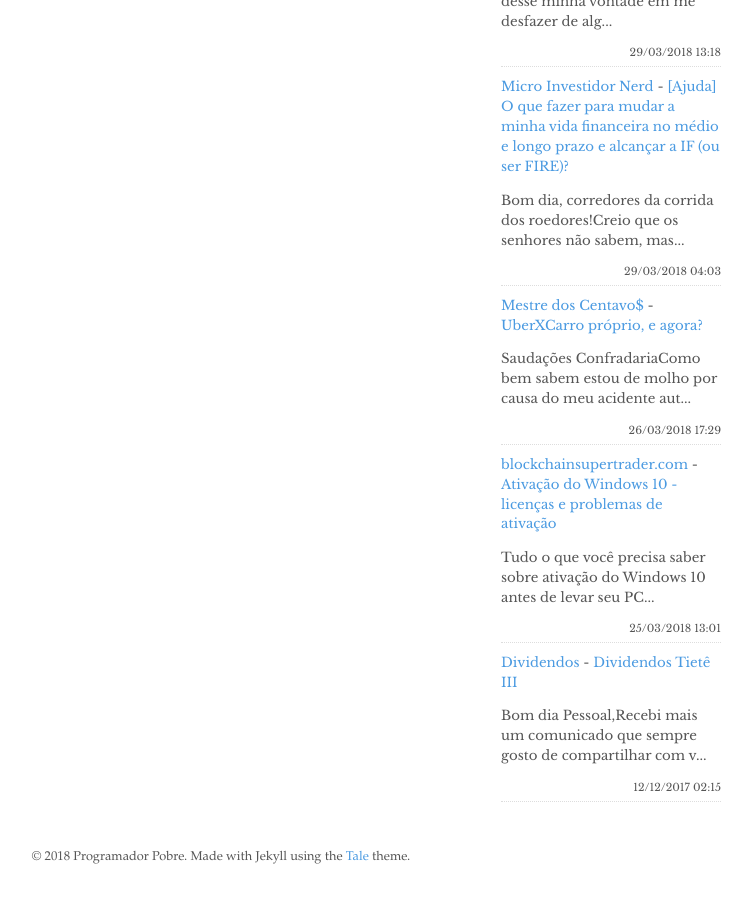
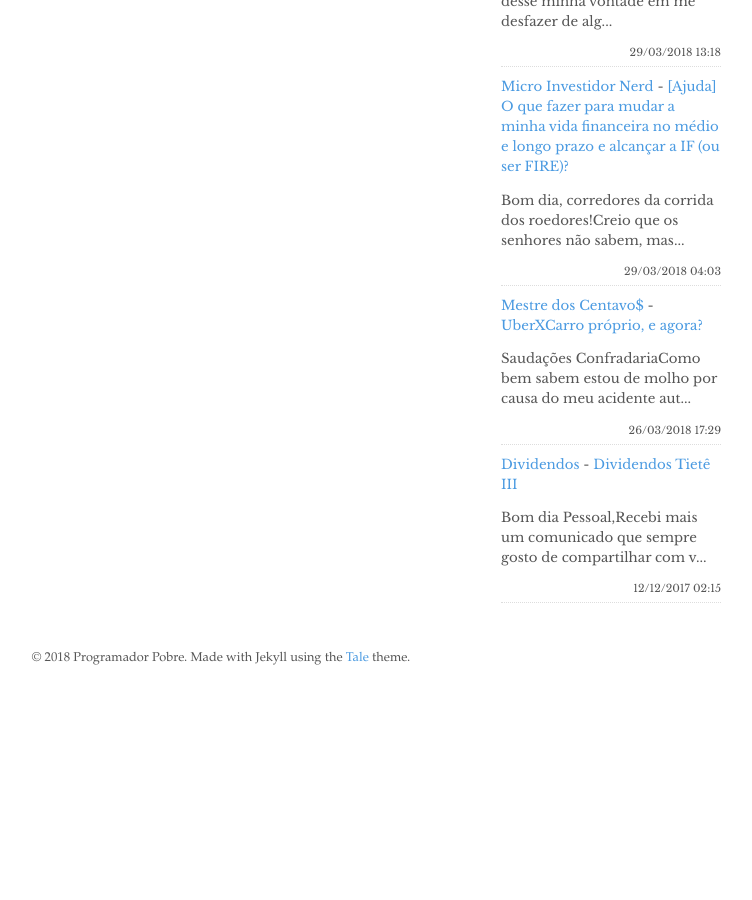
Before and after one commit to programadorpobre/programadorpobre.github.io, a Jekyll site: the page built from index.html, in a window 1280 px wide and 900 px high, scrolled down 897 px. Shown: the whole window, without its empty margins (419-1171 px from the left). Built offline with Jekyll 4.4.1, drawn with Linux system fonts in a browser that asks for light colours; the list of posts is cut into pages by our own code; comment, search, counter and statistics services are not loaded; after the commit the page ends 1598 px from its top, so only the background shows below that.

Commit message:
[ci skip] travis #240

```diff
--- a/_includes/feed-entries.html
+++ b/_includes/feed-entries.html
@@ -34,11 +34,6 @@
     <time datetime="2018-03-26T17:29:00.002-07:00">26/03/2018 17:29</time>
 </div>
 <div class="feed-entry">
-    <a class="feed-entry-site-name" href="http://www.blockchainsupertrader.com/">blockchainsupertrader.com</a> - <a class="feed-entry-title" href="http://www.blockchainsupertrader.com/2018/03/ativacao-do-windows-10-licencas-e.html">Ativação do Windows 10 - licenças e problemas de ativação</a>
-    <p class="feed-entry-summary">Tudo o que você precisa saber sobre ativação do Windows 10 antes de levar seu PC...</p>
-    <time datetime="2018-03-25T13:01:00.001-03:00">25/03/2018 13:01</time>
-</div>
-<div class="feed-entry">
     <a class="feed-entry-site-name" href="http://bonsdividendos.blogspot.com/">Dividendos</a> - <a class="feed-entry-title" href="http://bonsdividendos.blogspot.com/2017/12/dividendos-tiete-iii.html">Dividendos Tietê III</a>
     <p class="feed-entry-summary">Bom dia Pessoal,Recebi mais um comunicado que sempre gosto de compartilhar com v...</p>
     <time datetime="2017-12-12T02:15:00.001-08:00">12/12/2017 02:15</time>
```
